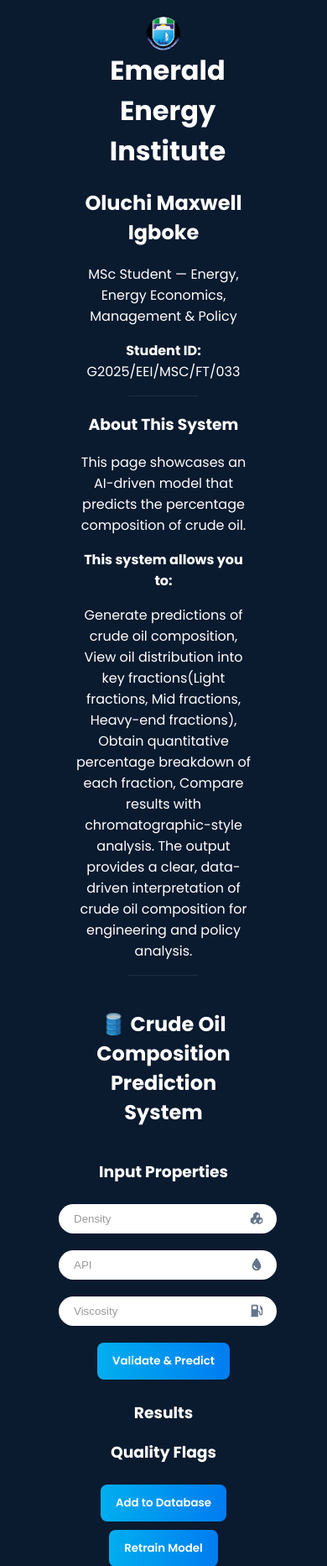
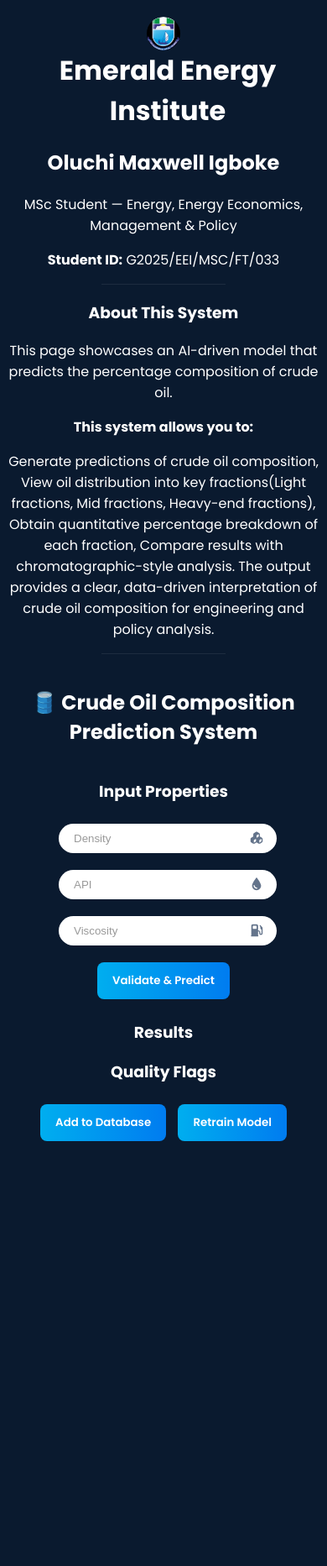
Before and after one commit to abelabenemi1/flask-ml-app, a Flask app: page / in a window 390 px wide. Shown: the top 1865 px of the page at 84% size. After the commit the page ends 1359 px from the top, so only its background shows below. Run offline with Flask 3, Linux system fonts and the light colour scheme.

Commit message:
fix mobile layout

```diff
--- a/static/style.css
+++ b/static/style.css
@@ -31,7 +31,8 @@
     text-align: center;
     background: #0A1A2F;
     font-size: 16px;
-    margin: 0 23%;
+    margin: 0;
+    padding: 0 15px;
     color: #ffffff;
 }
 
@@ -119,14 +120,15 @@
 }
 
 #result {
-    text-align: left;
+    text-align: center;
     font-size: 18px;
-    margin-left: 34%;
-    margin-top: 10px;
+    margin: 10px auto;
+    width: 90%;
 }
 
-#total{
-    margin: 0 0 0 15%;
+#total {
+    display: block;
+    margin-top: 5px;
 }
 
 #flags {
@@ -166,3 +168,18 @@
     cursor: pointer;
     box-shadow:  0 6px 14px rgba(255, 255, 255, 0.35);
 }
+
+@media (max-width: 768px) {
+    body {
+        padding: 0 10px;
+    }
+
+    #result {
+        width: 100%;
+        font-size: 16px;
+    }
+
+    input {
+        width: 90%;
+    }
+}
--- a/templates/index.html
+++ b/templates/index.html
@@ -120,10 +120,11 @@
         }
 
         document.getElementById("result").innerHTML =
-            "🟡 Light Ends (C2 - C4): " + data.Light_Ends + "<br>" +
-            "🟢 Mid Range (C5 - C15): " + data.Mid_Range + "<br>" +
-            "🟤 Heavy Ends (C16 - C46): " + data.Heavy_Ends + "<br>" +
-            "<b id='total'>Total:</b> " + data.Total;
+            document.getElementById("result").innerHTML =
+            "🟡 Light Ends (C2 - C4): " + data.Light_Ends + "%<br>" +
+            "🟢 Mid Range (C5 - C15): " + data.Mid_Range + "%<br>" +
+            "🟤 Heavy Ends (C16 - C46): " + data.Heavy_Ends + "%<br>" +
+            "<b id='total'>Total:</b> " + data.Total + "%";
 
         if (data.flags && data.flags.length > 0) {
             document.getElementById("flags").innerHTML =
```
Also changed, not shown: oil_data.csv (+9 -13 lines).
